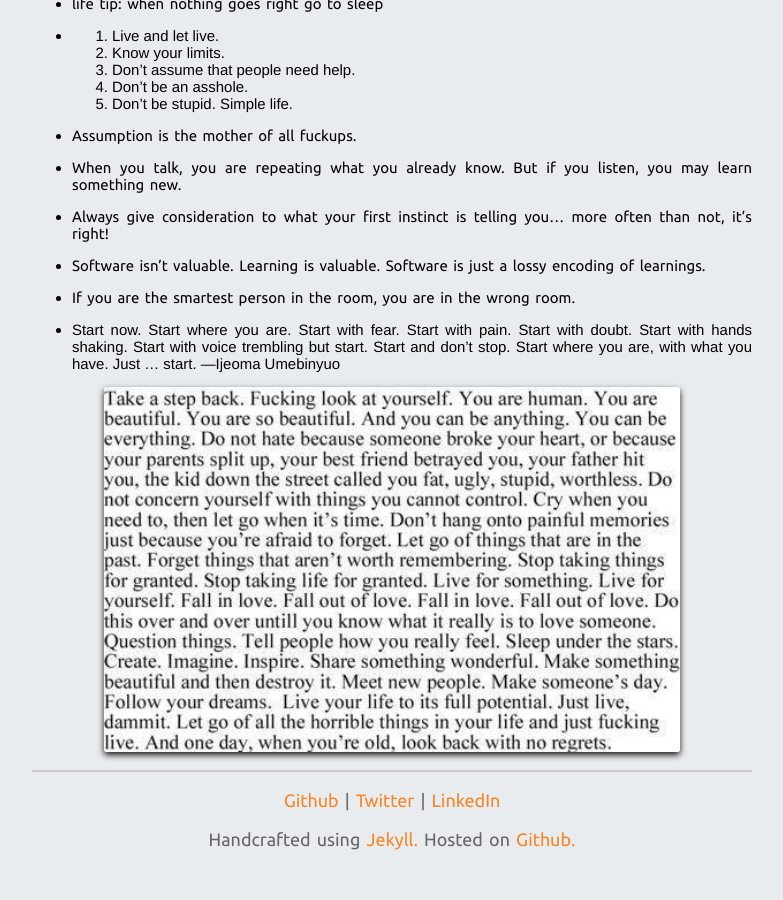
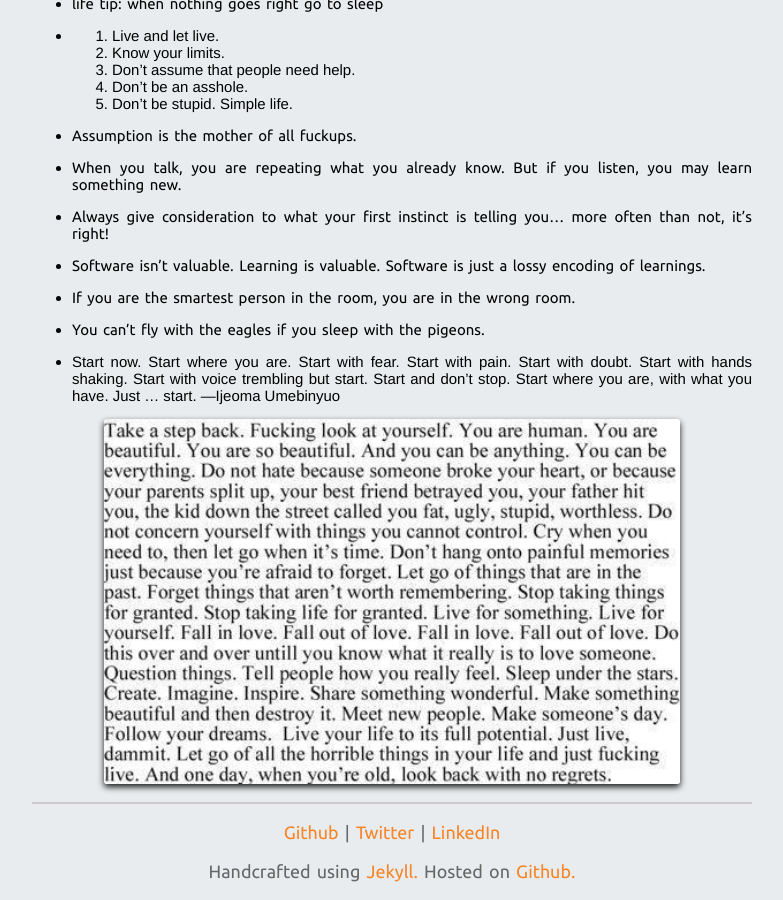
Before and after one commit to pratik98/pratik98.github.com, a Jekyll site: the page built from motivation.md, in a window 1280 px wide and 900 px high, scrolled down 1908 px. Shown: the whole window, without its empty margins (248-1031 px from the left). Built offline with Jekyll 4.4.1, drawn with Linux system fonts in a browser that asks for light colours; nearby versions of some CDN libraries; before the commit the page ends 2776 px from its top, so only the background shows below that.

Commit message:
add quote

```diff
--- a/motivation.md
+++ b/motivation.md
@@ -80,6 +80,8 @@ that.
 
 * If you are the smartest person in the room, you are in the wrong room.
 
+* You can’t fly with the eagles if you sleep with the pigeons.
+
 * Start now. Start where you are. Start with fear. Start with pain. Start with doubt. Start with hands shaking. Start with voice trembling but start. Start and don’t stop. Start where you are, with what you have. Just … start.  —Ijeoma Umebinyuo
 
 ![Things](images/inspire/f.jpg)
```
